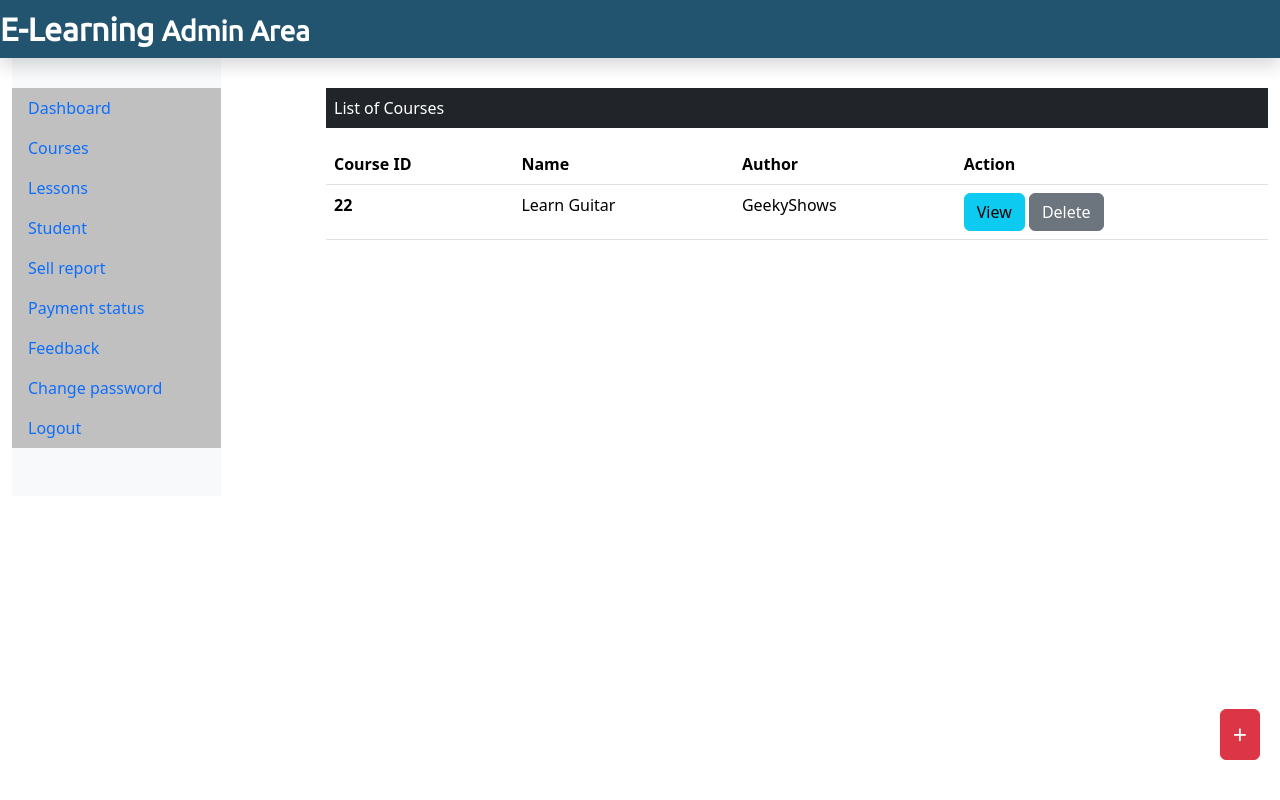
After one commit to jyotsanasingh25/E-Learning_Platform, a PHP site: page /Admin/admincourses.php in a window 1280 px wide. The commit adds this page. Run offline with PHP 8.4, Linux system fonts and the light colour scheme.

Commit message:
Admin dashboard started

```diff
--- /dev/null
+++ b/My_website/Admin/admincourses.php
@@ -0,0 +1,48 @@
+<?php
+include('./adminheader.php');
+?>
+
+<div class="col-sm-9 mt-5">
+<!--Table-->
+    <p class="bg-dark text-white p-2">List of Courses</p>
+        <table class="table">
+        <thead>
+            <tr>
+            <th scope="col">Course ID</th>
+            <th scope="col">Name</th>
+            <th scope="col">Author</th>
+            <th scope="col">Action</th>
+            </tr>
+        </thead>
+        <tbody>
+        <tr>
+            <th scope="row">22</th>
+            <td>Learn Guitar</td>
+            <td>GeekyShows</td>
+            <td>
+            <button
+                type="submit"
+                class="btn btn-info mr-3"
+                name="view"
+                value="View"
+                <i class="fa fa-pen">View</i>
+            </button>
+                <button
+                type="submit"
+                class="btn btn-secondary"
+                name="delete"
+                value="Delete"
+                <i class="far fa-trash-alt">Delete</i>
+                </button>
+            </td>
+        </tr>
+    </tbody>
+</table>
+</div>
+</div>
+    <!-- div Row close from header -->
+     <div>
+        <a class="btn btn-danger box" style="font-size: 25px;" href="#"
+            ><i class="fas fa-plus fa-2x"></i
+            >+</a>
+        </div>
--- /dev/null
+++ b/My_website/Admin/adminheader.php
@@ -0,0 +1,98 @@
+<!DOCTYPE html>
+<html lang="en">
+<head>
+    <meta charset="UTF-8">
+    <meta name="viewport" content="width=device-width, initial-scale=1.0">
+    <title>Admin Dashboard</title>
+
+    <link rel="stylesheet" href="../CSS/bootstrap.min.css">
+
+    <link rel="stylesheet" href="../CSS/admindashboard.css">
+
+    <!-- Font Awesome CSS -->
+    <link rel="stylesheet" href="../CSS/all.min.css">
+
+    <!-- Google Font -->
+    <link href="https://fonts.googleapis.com/css?family=Ubuntu"
+    rel="stylesheet">
+
+    <style>
+        .sidebar-sticky
+        {
+            background-color:#C0C0C0;
+
+        }
+
+    </style>
+
+</head>
+    <body>
+        <!-- Top Navbar-->
+        <nav class="navbar navbar-dark fixed-top p-0 shadow"
+        style="background-color: #225470;">
+
+        <a class="navbar-brand col-sm-3 col-md-2 mr-0"
+        href="admindashboard.php">E-Learning <small class="text-white">Admin
+            Area</small></a>
+
+        </nav>
+
+        <!-- Side Bar-->
+        <div class="container-fluid mb-5" style="margin-top:40px;'
+            <div class="row">
+                <nav class="col-sm-3 col-md-2 bg-light sidebar py-5
+                d-print-none">
+                    <div class="sidebar-sticky">
+                        <ul class="nav flex-column">
+                            <li class="nav-item">
+                                <a class="nav-link" href="admin_dashboard.php">
+                                <i class="fa fa-tachometer-alt"></i> Dashboard
+                                </a>
+                            </li>
+                            <li class="nav-item">
+                                <a class="nav-link" href="admincourses.php">
+                                <i class="fab fa-accessible-icon"></i>
+                                Courses
+                                </a>
+                            </li>
+                            <li class="nav-item">
+                                <a class="nav-link" href="#">
+                                <i class="fab fa-accessible-icon"></i>
+                                Lessons
+                                </a>
+                            </li>
+                            <li class="nav-item">
+                                <a class="nav-link" href="#">
+                                <i class="fab fa-accessible-icon"></i>
+                                Student
+                                </a>
+                            </li><li class="nav-item">
+                                <a class="nav-link" href="#">
+                                <i class="fab fa-accessible-icon"></i>
+                                Sell report
+                                </a>
+                            </li><li class="nav-item">
+                                <a class="nav-link" href="#">
+                                <i class="fab fa-accessible-icon"></i>
+                                Payment status
+                                </a>
+                            </li><li class="nav-item">
+                                <a class="nav-link" href="#">
+                                <i class="fab fa-accessible-icon"></i>
+                                Feedback
+                                </a>
+                            </li><li class="nav-item">
+                                <a class="nav-link" href="#">
+                                <i class="fab fa-accessible-icon"></i>
+                                Change password
+                                </a>
+                            </li><li class="nav-item">
+                                <a class="nav-link" href="../index.php">
+                                <i class="fab fa-accessible-icon"></i>
+                                Logout
+                                </a>
+                            </li>
+                         </ul>
+                    </div>
+                </nav>
+                <marquee behavior="" direction=""></marquee>
--- a/My_website/CSS/project.css
+++ b/My_website/CSS/project.css
@@ -107,6 +107,7 @@ html {
     transition: all .3s linear;
     color: rgb(18, 17, 16);
     /*for header word size*/
+    font-size: 1.8rem;
     text-decoration: underline;
     max-width: max-content;
     width: 100%;
--- a/My_website/User/paymentstatus.php
+++ b/My_website/User/paymentstatus.php
@@ -38,7 +38,7 @@
         <a href="#" class="logo">𝕷𝖊𝖆𝖗𝖓𝖎𝖓𝖌 𝖜𝖎𝖙𝖍 𝖒𝖊!</a>
 
         <nav class="navbar">
-            <a href="index.php">
+            <a href="../index.php">
                 Home
             </a>
 
--- a/My_website/User/registration.php
+++ b/My_website/User/registration.php
@@ -35,7 +35,7 @@
             <a href="regissucc.php"><button class="Butt" type="submit" id="Hit">Register</button></a>
         </div>
          <div class="form-group">
-            <button type="button"><a href="index.php">Cancel</a></button>
+         <a href="../index.php"><button type="button">Cancel</button></a>
         </div>
     </form>
 </div>
```
Also changed, not shown: My_website/Admin/admin_dashboard.php (+8 -93 lines), My_website/CSS/admincourses.css (added, +13 -0 lines).
